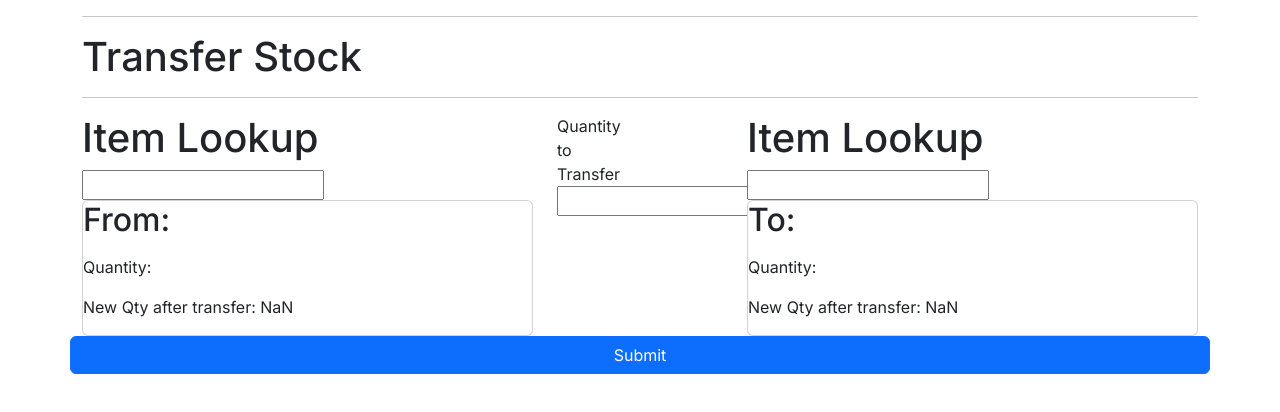
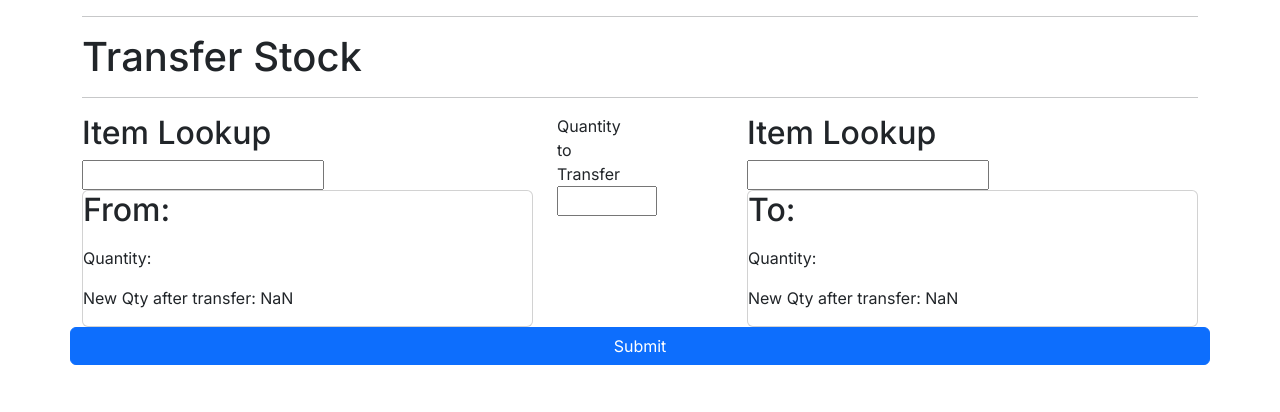
Before and after one commit to kenirwin/moon-bees-inventory, a Next.js app: page /transfer in a window 1280 px wide. Shown: the top 412 px of the page. Built offline with nearby package versions, Linux system fonts and the light colour scheme.

Commit message:
a little formatting

```diff
--- a/app/components/LookupForm.tsx
+++ b/app/components/LookupForm.tsx
@@ -14,7 +14,7 @@ const LookupForm = ({toOrFrom, setSelectedItem, setStartingQty}: Props) =>{
 
     return (
         <>
-        <h1>Item Lookup</h1>
+        <h2>Item Lookup</h2>
         <LookupField setResults={setResults}></LookupField>
         <LookupResults items={results} setSelectedItem={setSelectedItem} setStartingQty={setStartingQty}></LookupResults>
         </>
--- a/app/components/TransferAmount.tsx
+++ b/app/components/TransferAmount.tsx
@@ -9,7 +9,7 @@ const TransferAmount = ({quantity, max, onChangeNumber }: Props) => {
     if (max) {
        input = <input type="number" min="1" name="transferQty" id="transferQty" max={max} onChange={onChangeNumber} />;
     } else {
-        input = <input type="number" min="1" name="transferQty" id="transferQty" onChange={onChangeNumber}/>
+        input = <input type="number" min="1" name="transferQty" id="transferQty" onChange={onChangeNumber} />
     }
     return (<>
         <div className="col-md-3">
--- a/app/globals.css
+++ b/app/globals.css
@@ -1,3 +1,7 @@
 .capitalize::first-letter {
   text-transform: capitalize;
 }
+
+input[type="number"] {
+  width: 100px;
+}
```
